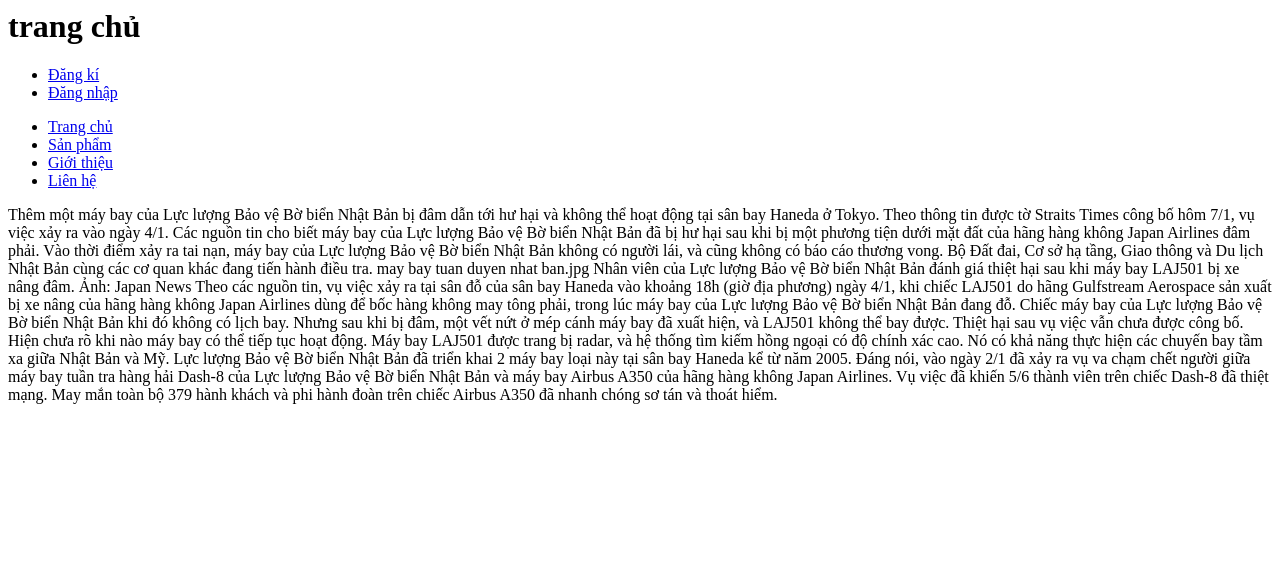
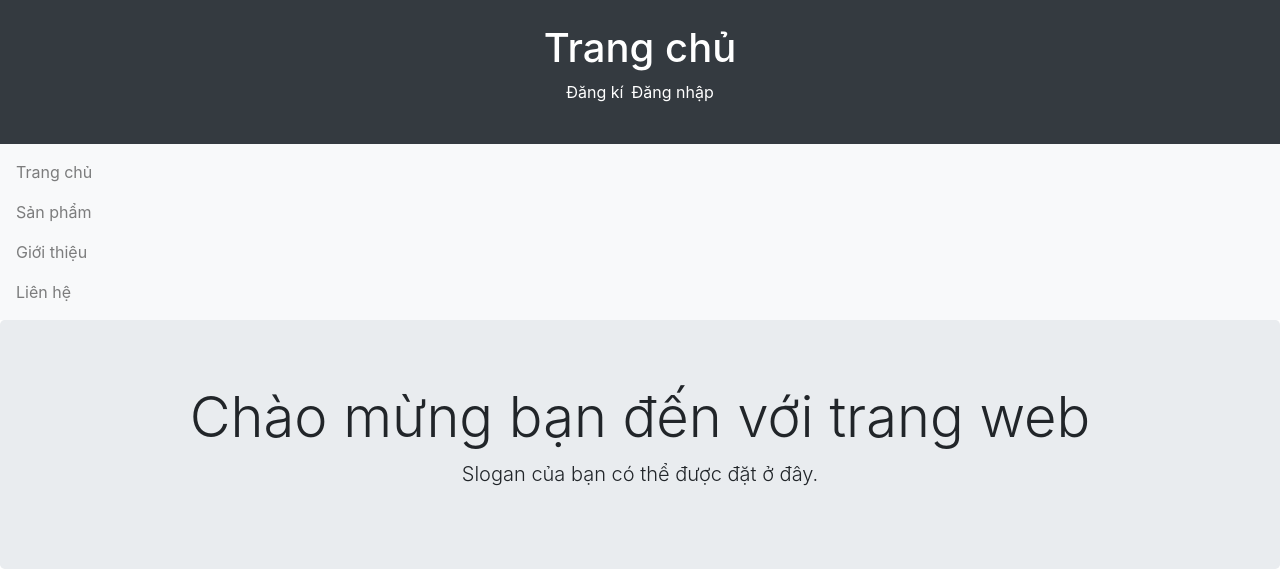
Before and after one commit to AnPham79/AssignmentPHP2, a PHP site: page /home.php in a window 1280 px wide. Shown: the top 581 px of the page. Before the commit the page ends 404 px from the top, so only its background shows below. Run offline with PHP 8.4, Linux system fonts and the light colour scheme; some libraries are stand-ins or nearby versions.

Commit message:
Assignment PHP 2

```diff
--- a/app/Views/home.php
+++ b/app/Views/home.php
@@ -1,45 +1,55 @@
-<h1>trang chủ</h1>
+<!DOCTYPE html>
+<html lang="en">
 
-<ul>
+<head>
+    <meta charset="UTF-8">
+    <meta http-equiv="X-UA-Compatible" content="IE=edge">
+    <meta name="viewport" content="width=device-width, initial-scale=1.0">
+    <title>Trang chủ</title>
+    <!-- Bootstrap CSS -->
+    <link href="https://stackpath.bootstrapcdn.com/bootstrap/4.3.1/css/bootstrap.min.css" rel="stylesheet">
+</head>
+
+<body>
+    <header class="bg-dark text-white text-center py-4">
+        <h1>Trang chủ</h1>
+        <ul class="list-inline">
             <?php
             if (isset($_SESSION['user']['hovaten'])) {
                 $hovaten = $_SESSION['user']['hovaten'];
-        echo 'Xin chào' . " " . $hovaten;
-        echo '<a href="?url=user/logout">Đăng xuất</a>';
+                echo '<li class="list-inline-item">Xin chào ' . $hovaten . '</li>';
+                echo '<li class="list-inline-item"><a href="?url=user/logout" class="text-white">Đăng xuất</a></li>';
             } else {
-        echo '<li><a href="?url=user/register">Đăng kí</a></li>
-              <li><a href="?url=user/login">Đăng nhập</a></li>';
+                echo '<li class="list-inline-item"><a href="?url=user/register" class="text-white">Đăng kí</a></li>';
+                echo '<li class="list-inline-item"><a href="?url=user/login" class="text-white">Đăng nhập</a></li>';
             }
             ?>
         </ul>
+    </header>
 
-<ul>
-    <li><a href="?url=page/index">
-        Trang chủ
-    </a></li>
-    <li><a href="?url=product/productPage">
-        Sản phẩm
-    </a></li>
-    <li><a href="?url=page/aboutPage">
-        Giới thiệu
-    </a></li>
-    <li><a href="?url=page/contactPage">
-        Liên hệ
-    </a></li>
+    <nav class="navbar navbar-light bg-light">
+        <ul class="navbar-nav">
+            <li class="nav-item"><a href="?url=page/index" class="nav-link">Trang chủ</a></li>
+            <li class="nav-item"><a href="?url=product/productPage" class="nav-link">Sản phẩm</a></li>
+            <li class="nav-item"><a href="?url=page/aboutPage" class="nav-link">Giới thiệu</a></li>
+            <li class="nav-item"><a href="?url=page/contactPage" class="nav-link">Liên hệ</a></li>
         </ul>
+    </nav>
 
+    <div class="jumbotron text-center">
+        <h1 class="display-4">Chào mừng bạn đến với trang web</h1>
+        <p class="lead">Slogan của bạn có thể được đặt ở đây.</p>
+    </div>
 
-<p>Thêm một máy bay của Lực lượng Bảo vệ Bờ biển Nhật Bản bị đâm dẫn tới hư hại và không thể hoạt động tại sân bay Haneda ở Tokyo.
-Theo thông tin được tờ Straits Times công bố hôm 7/1, vụ việc xảy ra vào ngày 4/1. Các nguồn tin cho biết máy bay của Lực lượng Bảo vệ Bờ biển Nhật Bản đã bị hư hại sau khi bị một phương tiện dưới mặt đất của hãng hàng không Japan Airlines đâm phải.
+    <!-- Thay thế phần này bằng hình ảnh bạn muốn sử dụng -->
+    <div class="banner">
+        <img src="<?= APPURL ?>/images/banner1.jpg" class="img-fluid" alt="Banner Image">
+    </div>
 
-Vào thời điểm xảy ra tai nạn, máy bay của Lực lượng Bảo vệ Bờ biển Nhật Bản không có người lái, và cũng không có báo cáo thương vong. Bộ Đất đai, Cơ sở hạ tầng, Giao thông và Du lịch Nhật Bản cùng các cơ quan khác đang tiến hành điều tra.
+    <!-- Bootstrap JS và Popper.js (cần thiết cho một số tính năng Bootstrap) -->
+    <script src="https://code.jquery.com/jquery-3.3.1.slim.min.js"></script>
+    <script src="https://cdnjs.cloudflare.com/ajax/libs/popper.js/1.14.7/umd/popper.min.js"></script>
+    <script src="https://stackpath.bootstrapcdn.com/bootstrap/4.3.1/js/bootstrap.min.js"></script>
+</body>
 
-may bay tuan duyen nhat ban.jpg
-Nhân viên của Lực lượng Bảo vệ Bờ biển Nhật Bản đánh giá thiệt hại sau khi máy bay LAJ501 bị xe nâng đâm. Ảnh: Japan News
-Theo các nguồn tin, vụ việc xảy ra tại sân đỗ của sân bay Haneda vào khoảng 18h (giờ địa phương) ngày 4/1, khi chiếc LAJ501 do hãng Gulfstream Aerospace sản xuất bị xe nâng của hãng hàng không Japan Airlines dùng để bốc hàng không may tông phải, trong lúc máy bay của Lực lượng Bảo vệ Bờ biển Nhật Bản đang đỗ.
-
-Chiếc máy bay của Lực lượng Bảo vệ Bờ biển Nhật Bản khi đó không có lịch bay. Nhưng sau khi bị đâm, một vết nứt ở mép cánh máy bay đã xuất hiện, và LAJ501 không thể bay được. Thiệt hại sau vụ việc vẫn chưa được công bố. Hiện chưa rõ khi nào máy bay có thể tiếp tục hoạt động.
-
-Máy bay LAJ501 được trang bị radar, và hệ thống tìm kiếm hồng ngoại có độ chính xác cao. Nó có khả năng thực hiện các chuyến bay tầm xa giữa Nhật Bản và Mỹ. Lực lượng Bảo vệ Bờ biển Nhật Bản đã triển khai 2 máy bay loại này tại sân bay Haneda kể từ năm 2005.
-
-Đáng nói, vào ngày 2/1 đã xảy ra vụ va chạm chết người giữa máy bay tuần tra hàng hải Dash-8 của Lực lượng Bảo vệ Bờ biển Nhật Bản và máy bay Airbus A350 của hãng hàng không Japan Airlines. Vụ việc đã khiến 5/6 thành viên trên chiếc Dash-8 đã thiệt mạng. May mắn toàn bộ 379 hành khách và phi hành đoàn trên chiếc Airbus A350 đã nhanh chóng sơ tán và thoát hiểm. </p>
+</html>
```
Also changed, not shown: app/Controllers/ProductController.php (+11 -3 lines), app/Models/ProductModel.php (+21 -11 lines), app/Views/page_product.php (+6 -1 lines), public/images/banner1.jpg (added). Lines whose indentation alone changed are shown as unchanged.
